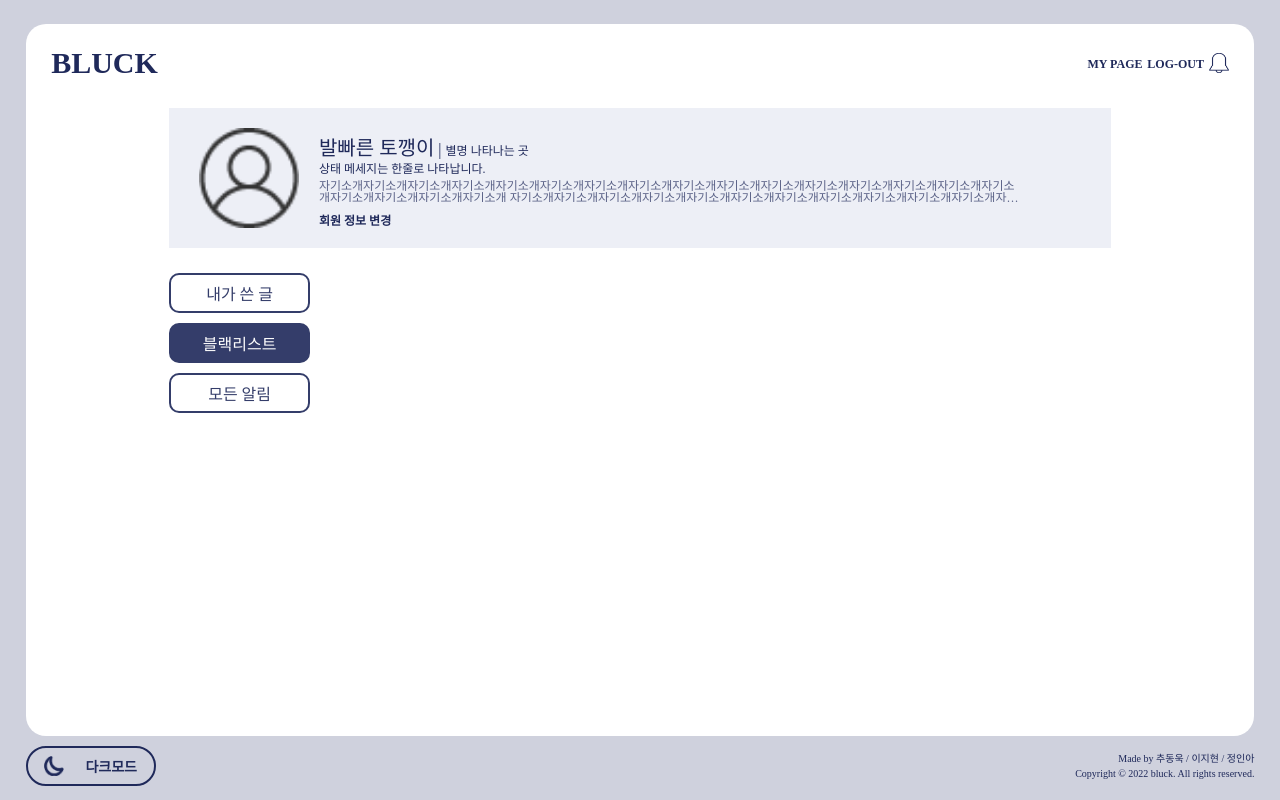
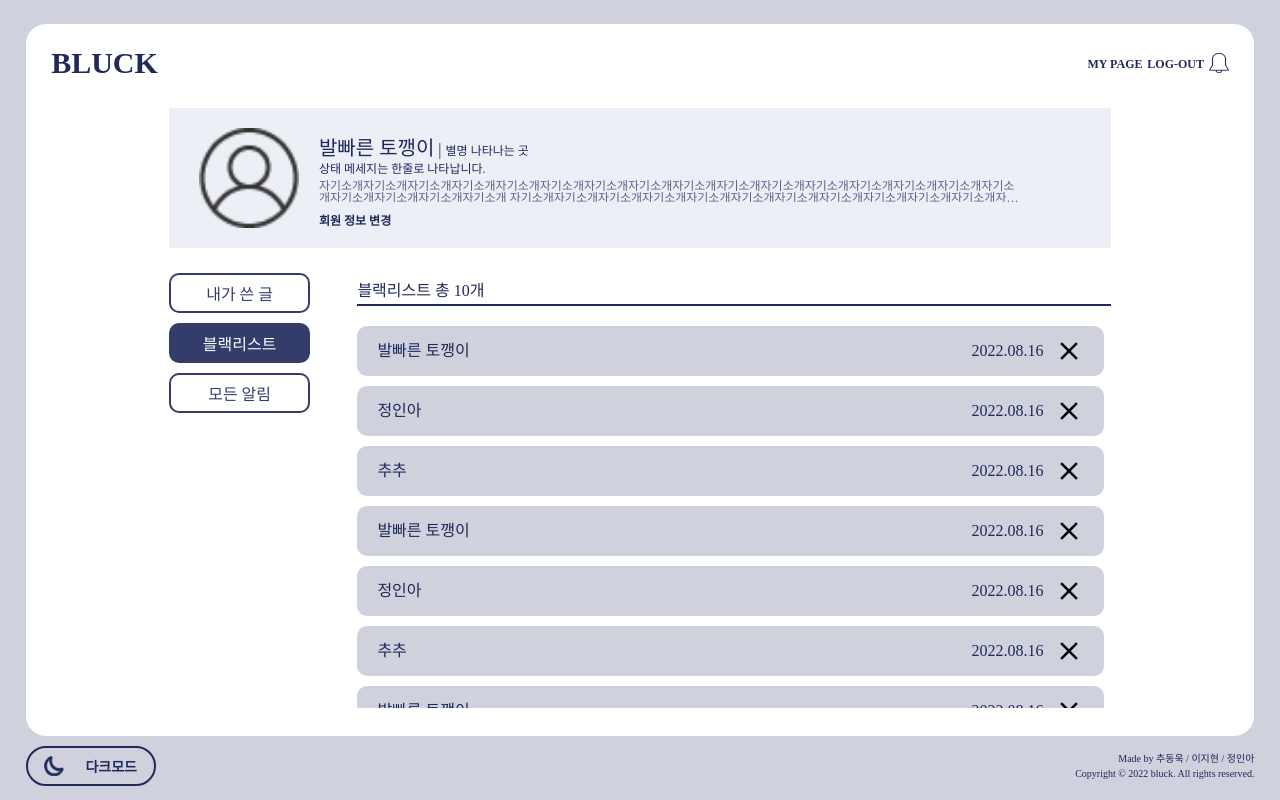
Before and after one commit to Bluck-Blog/blcuk_fe, a Next.js app: page /myPage in a window 1280 px wide. Both pictures are taken after a click on the item "블랙리스트". Built offline with nearby package versions, Linux system fonts and the light colour scheme; a web font is replaced by a local one.

Commit message:
style: myPage BlackList pub

```diff
--- a/components/main/component/ContentCard.js
+++ b/components/main/component/ContentCard.js
@@ -24,17 +24,17 @@ import Test from "../../../styles/img/Asset3.png";
 export default function ContentCard({ item }) {
   const isDark = useRecoilValue(darkMode);
   const router = useRouter();
-
+  console.log(router.pathname);
   return (
     <S.Wrapper
       onClick={() => router.push(`/detail/${item.id}`)}
       isDark={isDark}
-      isFull={router.pathname === "myPage"}
+      isFull={router.pathname === "/myPage"}
     >
-      <S.Banner isFull={router.pathname === "myPage"}>
+      <S.Banner isFull={router.pathname === "/myPage"}>
         <Image layout="fill" src={Dog} alt="photo" />
       </S.Banner>
-      <S.Body isFull={router.pathname === "myPage"}>
+      <S.Body isFull={router.pathname === "/myPage"}>
         <S.ProfileBox>
           <Image
             height={"18px"}
--- /dev/null
+++ b/components/myPage/component/MyPageBlackList.js
@@ -0,0 +1,40 @@
+import React from "react";
+import * as S from "../../../styles/myPage/MyPageBlackListStyle";
+
+import Close from "../../../styles/img/close.png";
+import Image from "next/image";
+import moment from "moment";
+
+const MyPageBlackList = () => {
+  const dummyBlackList = [
+    { id: 1, name: "발빠른 토깽이", date: "2022-08-16 16:00:00" },
+    { id: 2, name: "정인아", date: "2022-08-16 16:00:00" },
+    { id: 3, name: "추추", date: "2022-08-16 16:00:00" },
+    { id: 4, name: "발빠른 토깽이", date: "2022-08-16 16:00:00" },
+    { id: 5, name: "정인아", date: "2022-08-16 16:00:00" },
+    { id: 6, name: "추추", date: "2022-08-16 16:00:00" },
+    { id: 7, name: "발빠른 토깽이", date: "2022-08-16 16:00:00" },
+    { id: 8, name: "정인아", date: "2022-08-16 16:00:00" },
+    { id: 9, name: "추추", date: "2022-08-16 16:00:00" },
+  ];
+  return (
+    <S.MyPageBlackListWrapper>
+      <S.MyPageBlackListTitle>블랙리스트 총 10개</S.MyPageBlackListTitle>
+      <S.MyPageBlackListBox>
+        {dummyBlackList.map((item) => (
+          <S.MyPageBlackList key={item.id}>
+            <S.MyPageBlackListName>{item.name}</S.MyPageBlackListName>
+            <S.MyPageDateBox>
+              <span>{moment(item.date).format("YYYY.MM.DD")}</span>
+              <S.MyPageBlackListCloseBox>
+                <Image src={Close} alt="ex" layout="fill" />
+              </S.MyPageBlackListCloseBox>
+            </S.MyPageDateBox>
+          </S.MyPageBlackList>
+        ))}
+      </S.MyPageBlackListBox>
+    </S.MyPageBlackListWrapper>
+  );
+};
+
+export default MyPageBlackList;
--- a/components/myPage/myPageLayout.js
+++ b/components/myPage/myPageLayout.js
@@ -3,6 +3,7 @@ import React, { useState } from "react";
 
 // styled
 import * as S from "../../styles/myPage/MyPageLayoutStyle";
+import MyPageBlackList from "./component/MyPageBlackList";
 import MyPageMyContentList from "./component/MyPageMyContentList";
 
 // component
@@ -19,6 +20,7 @@ const MyPageLayout = () => {
         <MyPageTabMenu activeTab={activeTab} setActiveTab={setActiveTab} />
 
         {activeTab === "myText" && <MyPageMyContentList />}
+        {activeTab === "blackList" && <MyPageBlackList />}
       </S.MyPageTabAndContentBox>
     </S.Wrapper>
   );
--- a/package.json
+++ b/package.json
@@ -10,6 +10,7 @@
   },
   "dependencies": {
     "axios": "^0.27.2",
+    "moment": "^2.29.4",
     "next": "12.1.4",
     "react": "^17.0.2",
     "react-dom": "^17.0.2",
--- a/styles/main/ContentCardStyle.js
+++ b/styles/main/ContentCardStyle.js
@@ -2,7 +2,7 @@ import styled from "styled-components";
 import { media } from "../common/media";
 
 export const Wrapper = styled.div`
-  width: ${(props) => (props.isFull ? "49%" : "100%")};
+  width: ${(props) => (props.isFull ? "100%" : "49%")};
   height: 185px;
   margin-bottom: 20px;
   border-radius: 20px;
@@ -34,7 +34,7 @@ export const Wrapper = styled.div`
 `;
 
 export const Banner = styled.figure`
-  width: ${(props) => (props.isFull ? "30%" : "20%")};
+  width: ${(props) => (props.isFull ? "20%" : "30%")};
   height: 100%;
   position: relative;
   border-right: 1px solid #aaa;
@@ -49,7 +49,7 @@ export const Banner = styled.figure`
 `;
 
 export const Body = styled.div`
-  width: ${(props) => (props.isFull ? "70%" : "80%")};
+  width: ${(props) => (props.isFull ? "80%" : "70%")};
   height: 100%;
   padding: 0 4% 0 2%;
   background: ${(props) => props.theme.ctBgColor};
--- /dev/null
+++ b/styles/myPage/MyPageBlackListStyle.js
@@ -0,0 +1,68 @@
+import styled from "styled-components";
+import { media } from "../common/media";
+
+export const MyPageBlackListWrapper = styled.div`
+  width: 80%;
+  padding-top: 10px;
+`;
+
+export const MyPageBlackListTitle = styled.p`
+  width: 100%;
+  border-bottom: 2px solid ${(props) => props.theme.textColor};
+  margin-bottom: 20px;
+  padding-bottom: 5px;
+`;
+
+export const MyPageBlackListBox = styled.ul`
+  height: 50vh;
+  padding-right: 1%;
+  overflow-y: auto;
+  flex-wrap: wrap;
+  justify-content: space-between;
+  &::-webkit-scrollbar {
+    width: 5px;
+  }
+  &::-webkit-scrollbar-thumb {
+    background-color: #aaa;
+    background-clip: padding-box;
+    border: 1px solid transparet;
+    border-radius: 5px;
+  }
+  &::-webkit-scrollbar-track {
+  }
+
+  ${media.tablet`
+    height: 72vh;
+  `}
+`;
+
+export const MyPageBlackList = styled.li`
+  height: 50px;
+  border-radius: 10px;
+  padding: 0 20px;
+  background-color: ${(props) => props.theme.navBgColor};
+  display: flex;
+  justify-content: space-between;
+  align-items: center;
+  margin-bottom: 10px;
+`;
+
+export const MyPageBlackListName = styled.span`
+  font-size: 16px;
+  color: ${(props) => props.theme.textColor};
+`;
+
+export const MyPageDateBox = styled.div`
+  width: 20%;
+  display: flex;
+  justify-content: flex-end;
+  align-items: center;
+`;
+
+export const MyPageBlackListCloseBox = styled.figure`
+  width: 30px;
+  height: 30px;
+  margin-left: 10px;
+  position: relative;
+  cursor: pointer;
+`;
```
Also changed, not shown: styles/img/close.png (added), 1 other file (tests, documents, lock files or other folders).
